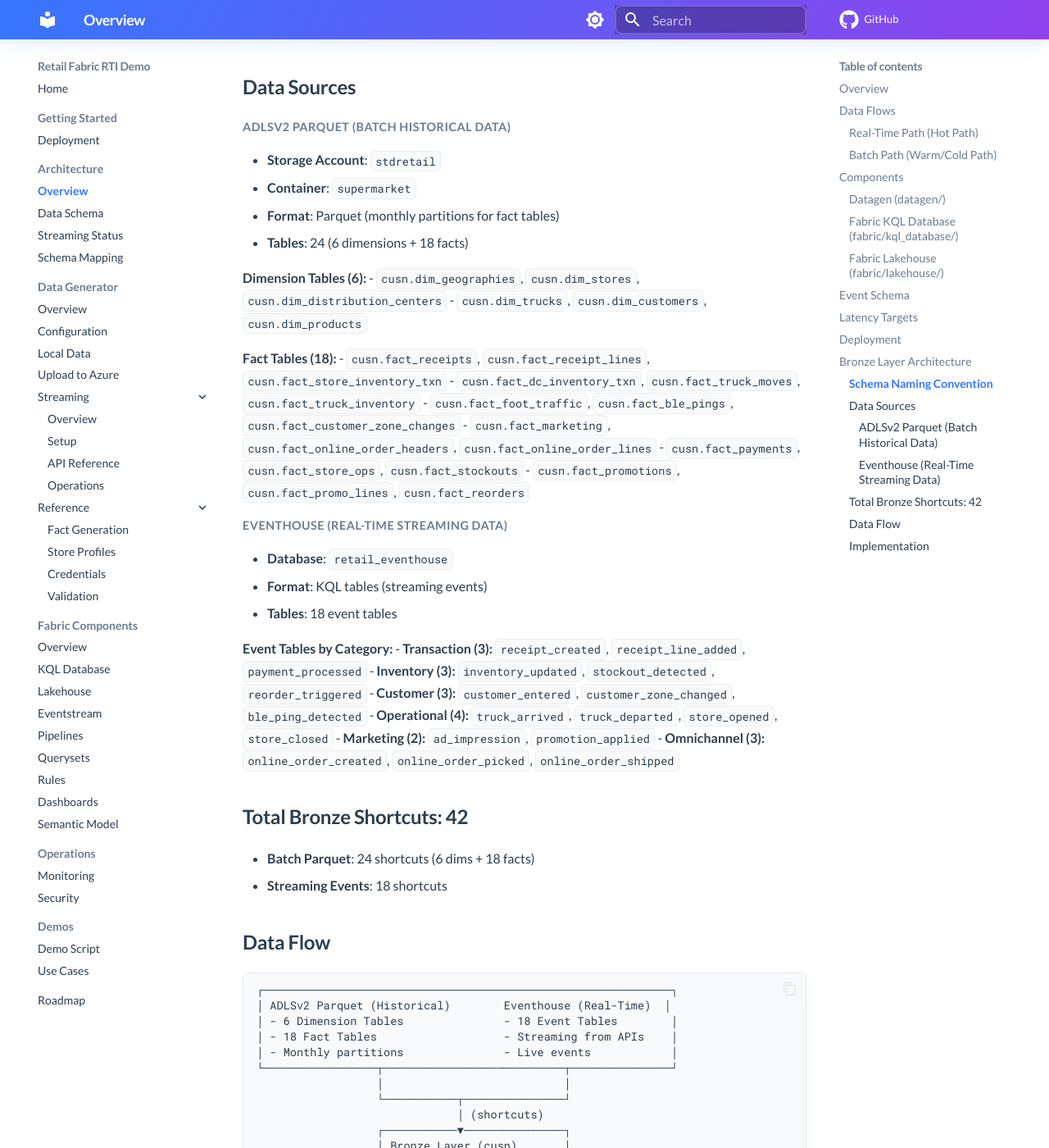
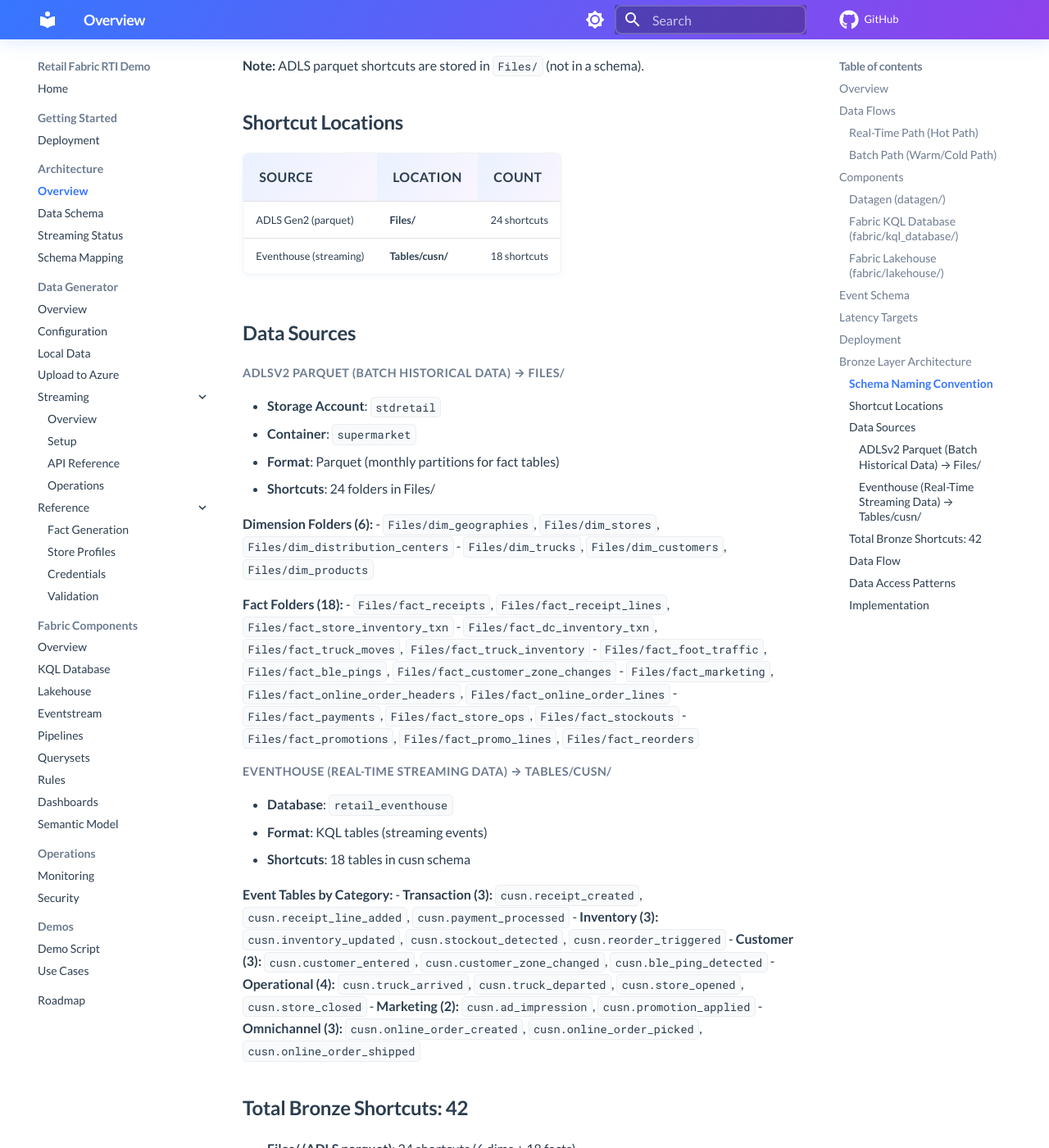
Before and after one commit to amattas/retail-demo, an MkDocs documentation site: the page built from docs/architecture.md, in a window 1280 px wide and 1400 px high, scrolled down 4120 px. Shown: the whole window at 82% size. Built offline with MkDocs 1.6.1 and Material for MkDocs 9.7.7, drawn with Linux system fonts in a browser that asks for light colours; comment, search, counter and statistics services are not loaded; some of the changed text lies outside the part shown.

Commit message:
Bugfixes for Lakehouse notebooks

````diff
--- a/docs/architecture.md
+++ b/docs/architecture.md
@@ -127,86 +127,109 @@ See [Deployment Guide](deployment.md) for deployment instructions. Requires:
 
 ## Bronze Layer Architecture
 
-The Bronze layer (`cusn` schema) serves as the unified data ingestion layer in the Medallion architecture. It creates Lakehouse shortcuts to both batch historical data (ADLSv2 parquet) and real-time streaming data (Eventhouse).
+The Bronze layer serves as the data ingestion layer in the Medallion architecture, bringing together batch historical data (ADLSv2 parquet) and real-time streaming data (Eventhouse) into the Lakehouse.
 
 ### Schema Naming Convention
 
 | Schema | Layer | Purpose |
 |--------|-------|---------|
-| `cusn` | Bronze | Raw shortcuts to source data |
+| `cusn` | Bronze | Eventhouse event table shortcuts (Tables/) |
 | `ag` | Silver | Cleaned, deduplicated, typed Delta tables |
 | `au` | Gold | Pre-aggregated KPIs for dashboards |
 
+**Note:** ADLS parquet shortcuts are stored in `Files/` (not in a schema).
+
+### Shortcut Locations
+
+| Source | Location | Count |
+|--------|----------|-------|
+| ADLS Gen2 (parquet) | **Files/** | 24 shortcuts |
+| Eventhouse (streaming) | **Tables/cusn/** | 18 shortcuts |
+
 ### Data Sources
 
-#### ADLSv2 Parquet (Batch Historical Data)
+#### ADLSv2 Parquet (Batch Historical Data) → Files/
 - **Storage Account**: `stdretail`
 - **Container**: `supermarket`
 - **Format**: Parquet (monthly partitions for fact tables)
-- **Tables**: 24 (6 dimensions + 18 facts)
+- **Shortcuts**: 24 folders in Files/
 
-**Dimension Tables (6):**
-- `cusn.dim_geographies`, `cusn.dim_stores`, `cusn.dim_distribution_centers`
-- `cusn.dim_trucks`, `cusn.dim_customers`, `cusn.dim_products`
+**Dimension Folders (6):**
+- `Files/dim_geographies`, `Files/dim_stores`, `Files/dim_distribution_centers`
+- `Files/dim_trucks`, `Files/dim_customers`, `Files/dim_products`
 
-**Fact Tables (18):**
-- `cusn.fact_receipts`, `cusn.fact_receipt_lines`, `cusn.fact_store_inventory_txn`
-- `cusn.fact_dc_inventory_txn`, `cusn.fact_truck_moves`, `cusn.fact_truck_inventory`
-- `cusn.fact_foot_traffic`, `cusn.fact_ble_pings`, `cusn.fact_customer_zone_changes`
-- `cusn.fact_marketing`, `cusn.fact_online_order_headers`, `cusn.fact_online_order_lines`
-- `cusn.fact_payments`, `cusn.fact_store_ops`, `cusn.fact_stockouts`
-- `cusn.fact_promotions`, `cusn.fact_promo_lines`, `cusn.fact_reorders`
+**Fact Folders (18):**
+- `Files/fact_receipts`, `Files/fact_receipt_lines`, `Files/fact_store_inventory_txn`
+- `Files/fact_dc_inventory_txn`, `Files/fact_truck_moves`, `Files/fact_truck_inventory`
+- `Files/fact_foot_traffic`, `Files/fact_ble_pings`, `Files/fact_customer_zone_changes`
+- `Files/fact_marketing`, `Files/fact_online_order_headers`, `Files/fact_online_order_lines`
+- `Files/fact_payments`, `Files/fact_store_ops`, `Files/fact_stockouts`
+- `Files/fact_promotions`, `Files/fact_promo_lines`, `Files/fact_reorders`
 
-#### Eventhouse (Real-Time Streaming Data)
+#### Eventhouse (Real-Time Streaming Data) → Tables/cusn/
 - **Database**: `retail_eventhouse`
 - **Format**: KQL tables (streaming events)
-- **Tables**: 18 event tables
+- **Shortcuts**: 18 tables in cusn schema
 
 **Event Tables by Category:**
-- **Transaction (3):** `receipt_created`, `receipt_line_added`, `payment_processed`
-- **Inventory (3):** `inventory_updated`, `stockout_detected`, `reorder_triggered`
-- **Customer (3):** `customer_entered`, `customer_zone_changed`, `ble_ping_detected`
-- **Operational (4):** `truck_arrived`, `truck_departed`, `store_opened`, `store_closed`
-- **Marketing (2):** `ad_impression`, `promotion_applied`
-- **Omnichannel (3):** `online_order_created`, `online_order_picked`, `online_order_shipped`
+- **Transaction (3):** `cusn.receipt_created`, `cusn.receipt_line_added`, `cusn.payment_processed`
+- **Inventory (3):** `cusn.inventory_updated`, `cusn.stockout_detected`, `cusn.reorder_triggered`
+- **Customer (3):** `cusn.customer_entered`, `cusn.customer_zone_changed`, `cusn.ble_ping_detected`
+- **Operational (4):** `cusn.truck_arrived`, `cusn.truck_departed`, `cusn.store_opened`, `cusn.store_closed`
+- **Marketing (2):** `cusn.ad_impression`, `cusn.promotion_applied`
+- **Omnichannel (3):** `cusn.online_order_created`, `cusn.online_order_picked`, `cusn.online_order_shipped`
 
 ### Total Bronze Shortcuts: 42
-- **Batch Parquet**: 24 shortcuts (6 dims + 18 facts)
-- **Streaming Events**: 18 shortcuts
+- **Files/ (ADLS parquet)**: 24 shortcuts (6 dims + 18 facts)
+- **Tables/cusn/ (Eventhouse)**: 18 shortcuts
 
 ### Data Flow
 
 ```
 ┌─────────────────────────────────────────────────────────────┐
 │ ADLSv2 Parquet (Historical)        Eventhouse (Real-Time)  │
-│ - 6 Dimension Tables               - 18 Event Tables        │
-│ - 18 Fact Tables                   - Streaming from APIs    │
+│ - 6 Dimension Folders              - 18 Event Tables        │
+│ - 18 Fact Folders                  - Streaming from APIs    │
 │ - Monthly partitions               - Live events            │
 └─────────────────┬───────────────────────────┬───────────────┘
                   │                           │
-                  └───────────┬───────────────┘
-                              │ (shortcuts)
-                  ┌───────────▼───────────────┐
-                  │ Bronze Layer (cusn)       │
-                  │ - 24 batch shortcuts      │
-                  │ - 18 streaming shortcuts  │
-                  │ - Total: 42 tables        │
-                  └───────────┬───────────────┘
-                              │ (read & transform)
-                  ┌───────────▼───────────────┐
-                  │ Silver Layer (ag)         │
-                  │ - Combine batch+streaming │
-                  │ - Validate & transform    │
-                  │ - Delta format            │
-                  └───────────┬───────────────┘
-                              │ (aggregate)
-                  ┌───────────▼───────────────┐
-                  │ Gold Layer (au)           │
-                  │ - Pre-aggregated KPIs     │
-                  │ - Dashboard-ready         │
-                  └───────────────────────────┘
+                  │ (shortcuts)               │ (shortcuts)
+                  ▼                           ▼
+┌─────────────────────────────────────────────────────────────┐
+│                    Bronze Layer                             │
+│  ┌─────────────────────┐    ┌─────────────────────────┐    │
+│  │ Files/              │    │ Tables/cusn/            │    │
+│  │ - 24 parquet folders│    │ - 18 event tables       │    │
+│  │ - Read via path     │    │ - Read via schema.table │    │
+│  └─────────────────────┘    └─────────────────────────┘    │
+└─────────────────────────────────┬───────────────────────────┘
+                                  │ (read & transform)
+                  ┌───────────────▼───────────────┐
+                  │ Silver Layer (ag)             │
+                  │ - Combine batch+streaming     │
+                  │ - Validate & transform        │
+                  │ - Delta format                │
+                  └───────────────┬───────────────┘
+                                  │ (aggregate)
+                  ┌───────────────▼───────────────┐
+                  │ Gold Layer (au)               │
+                  │ - Pre-aggregated KPIs         │
+                  │ - Dashboard-ready             │
+                  └───────────────────────────────┘
+```
+
+### Data Access Patterns
+
+```python
+# ADLS parquet (via Files/)
+df = spark.read.parquet("Files/dim_stores")
+df = spark.read.parquet("Files/fact_receipts")
+
+# Eventhouse (via Tables/cusn/)
+df = spark.table("cusn.receipt_created")
+df = spark.sql("SELECT * FROM cusn.inventory_updated")
 ```
 
 ### Implementation
 
-The Bronze layer is created via notebook: `fabric/lakehouse/00-create-bronze-shortcuts.ipynb`
+The Bronze layer shortcuts are created via notebook: `fabric/lakehouse/01-create-bronze-shortcuts.ipynb`
````
Also changed, not shown: docs/fabric/lakehouse.md (+3 -1 lines), 1 other file.
